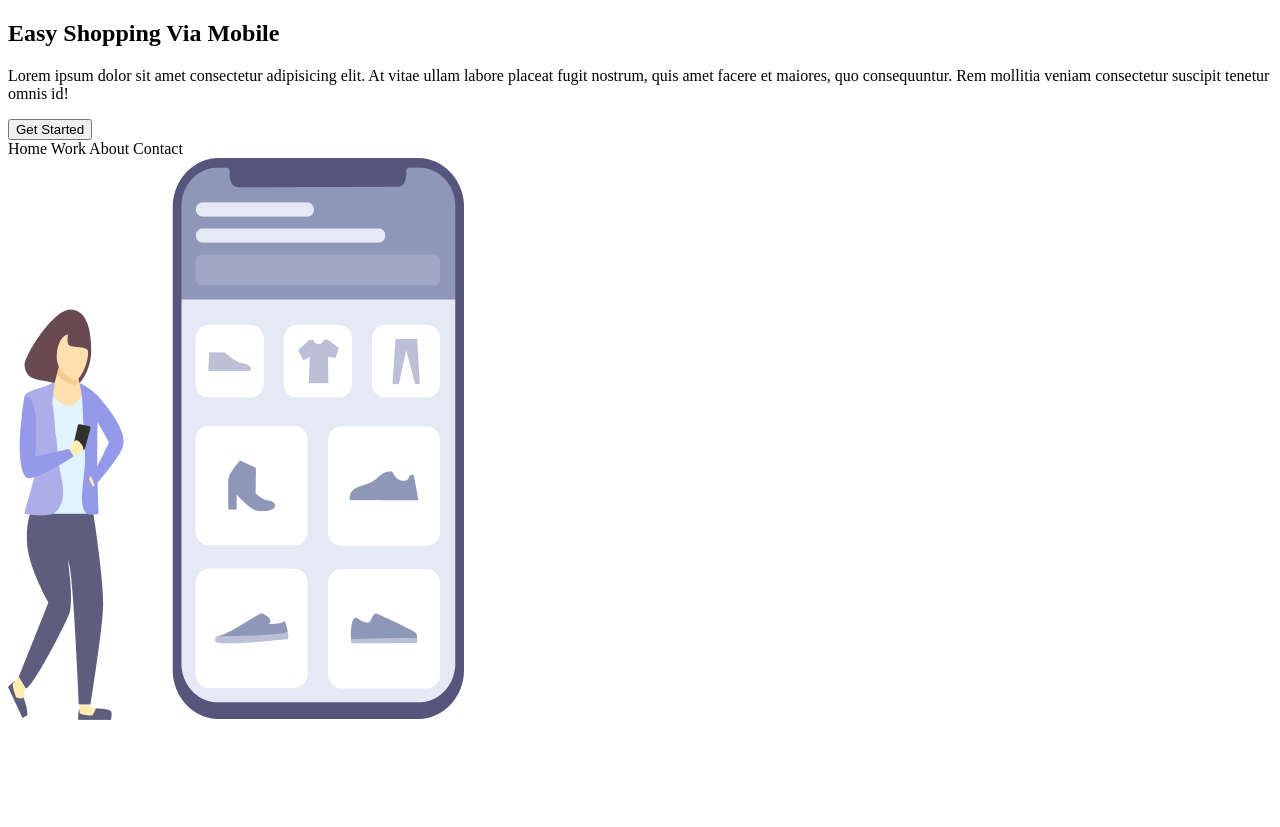
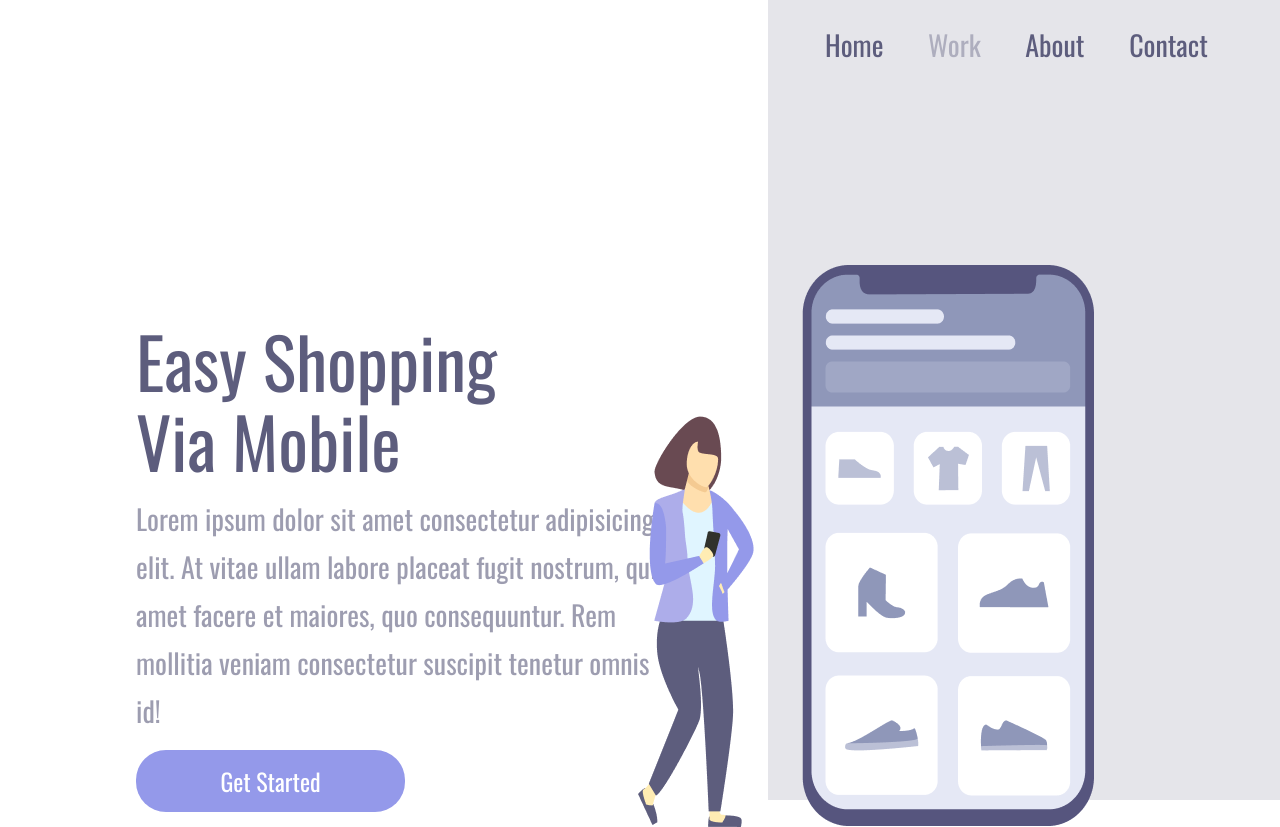
Before and after one commit to ViniciusTaira/easy-shopping, a plain HTML site: page index.html in a window 1280 px wide. Before the commit the page ends 800 px from the top, so only its background shows below. Drawn offline with nearby package versions, Linux system fonts and the light colour scheme.

Commit message:
easy-shopping-projeto1

```diff
--- a/index.html
+++ b/index.html
@@ -3,7 +3,7 @@
 <head>
     <meta charset="UTF-8">
     <meta name="viewport" content="width=device-width, initial-scale=1.0">
-    <link rel="stylesheet" href="./styles-desafio1.css">
+    <link rel="stylesheet" href="./styles.css">
     <link rel="preconnect" href="https://fonts.googleapis.com">
     <link rel="preconnect" href="https://fonts.gstatic.com" crossorigin>
     <link href="https://fonts.googleapis.com/css2?family=Oswald&display=swap" rel="stylesheet">
```
